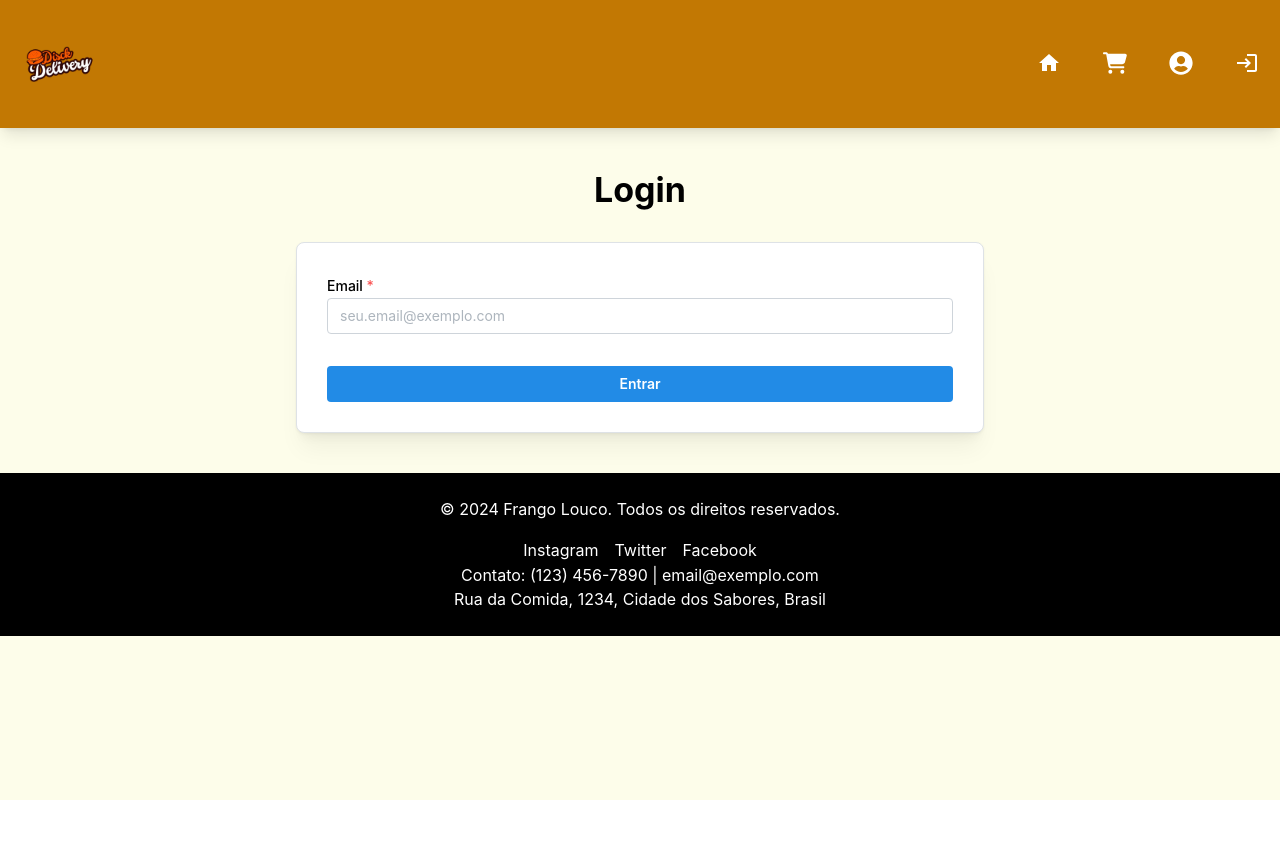
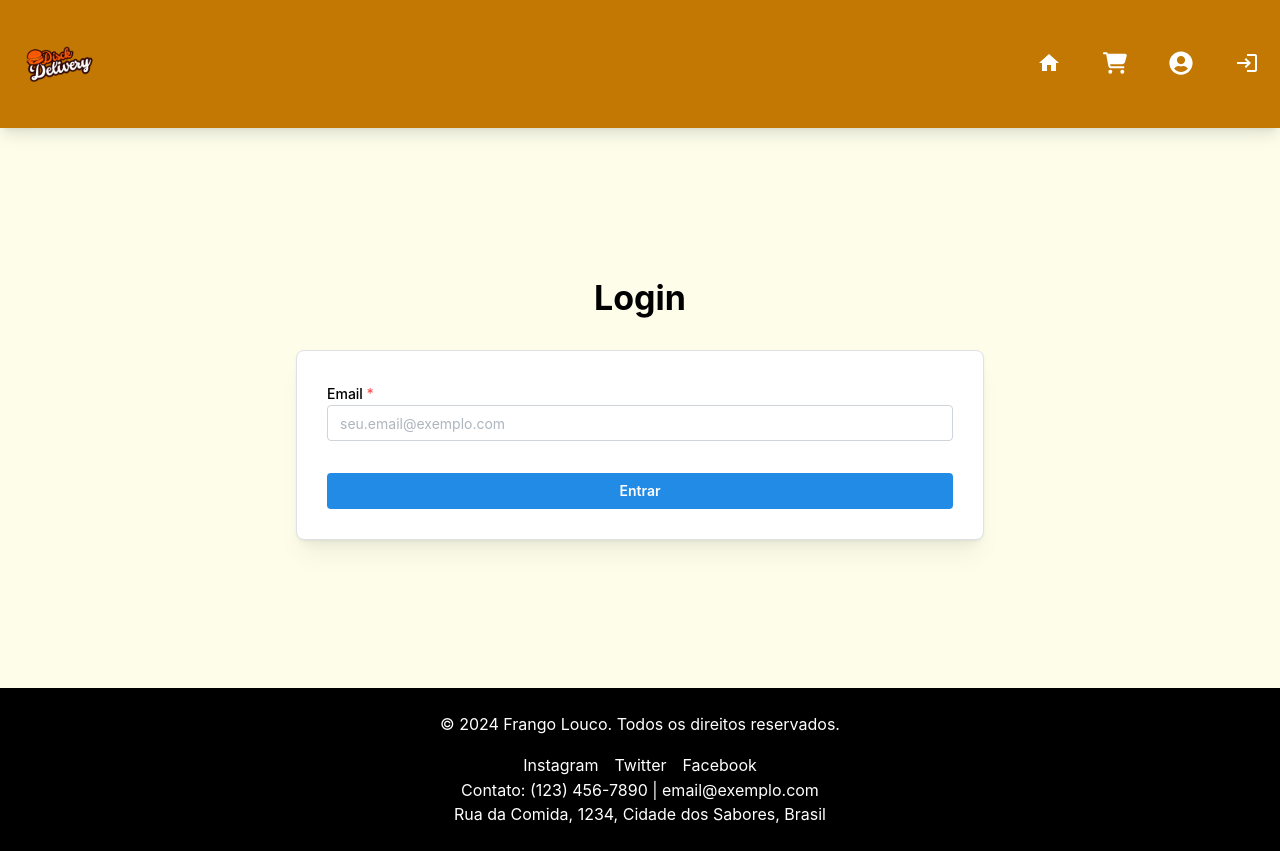
Before and after one commit to gabriellac2002/FrontRestaurante, a React (Vite) app in the folder restaurante/: page /login in a window 1280 px wide. Before the commit the page ends 800 px from the top, so only its background shows below. Built offline with nearby package versions, Linux system fonts and the light colour scheme.

Commit message:
Enhance SignIn page layout: adjust container height and alignment for improved user experience

```diff
--- a/restaurante/src/pages/SingIn/index.tsx
+++ b/restaurante/src/pages/SingIn/index.tsx
@@ -42,9 +42,19 @@ export default function Login() {
   return (
     <div className="bg-yellow-50 min-h-screen">
       <Navbar />
-      <Container size="sm" className="py-10 h-full">
+      <Container
+        size="sm"
+        className="h-[70vh] flex flex-col items-center justify-center"
+      >
         <Title className="mb-8 text-center">Login</Title>
-        <Paper withBorder shadow="md" p={30} mt={30} radius="md">
+        <Paper
+          withBorder
+          shadow="md"
+          p={30}
+          mt={30}
+          radius="md"
+          className="w-full"
+        >
           <form onSubmit={form.onSubmit(handleSubmit)}>
             <TextInput
               label="Email"
```
